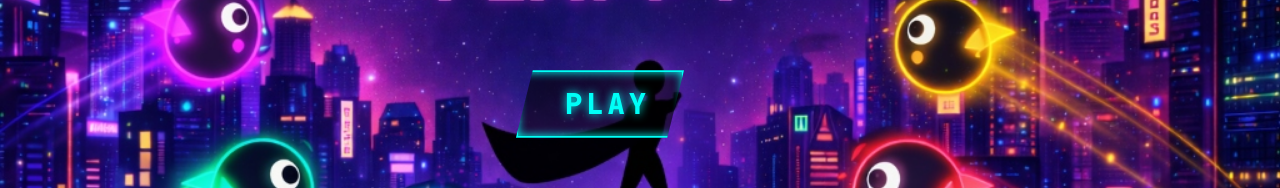
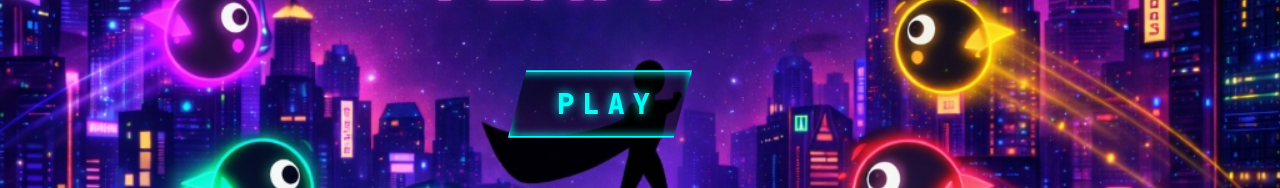
Before and after one commit to tdangw/Cyberpunk-Flappy, a website built with Vite: page index.html in a window 1280 px wide. Shown: the part 248-436 px from the top of the page. Built offline with nearby package versions, Linux system fonts and the light colour scheme; files whose address does not match are found by name.

Commit message:
update 1.02

```diff
--- a/src/style.css
+++ b/src/style.css
@@ -1625,7 +1625,7 @@ h2 {
   /* Neon Text */
   font-weight: 950;
   cursor: pointer;
-  letter-spacing: 4px;
+  letter-spacing: 8px;
   position: relative;
   transition: 0.3s all;
   box-shadow: 0 0 20px var(--neon-blue), inset 0 0 10px var(--neon-blue);
```
